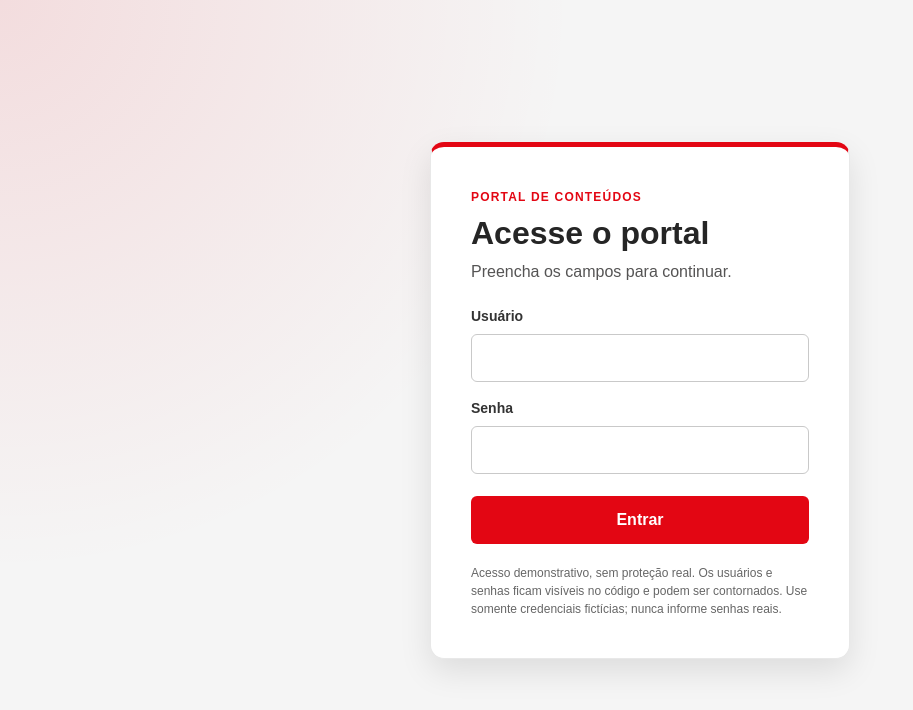
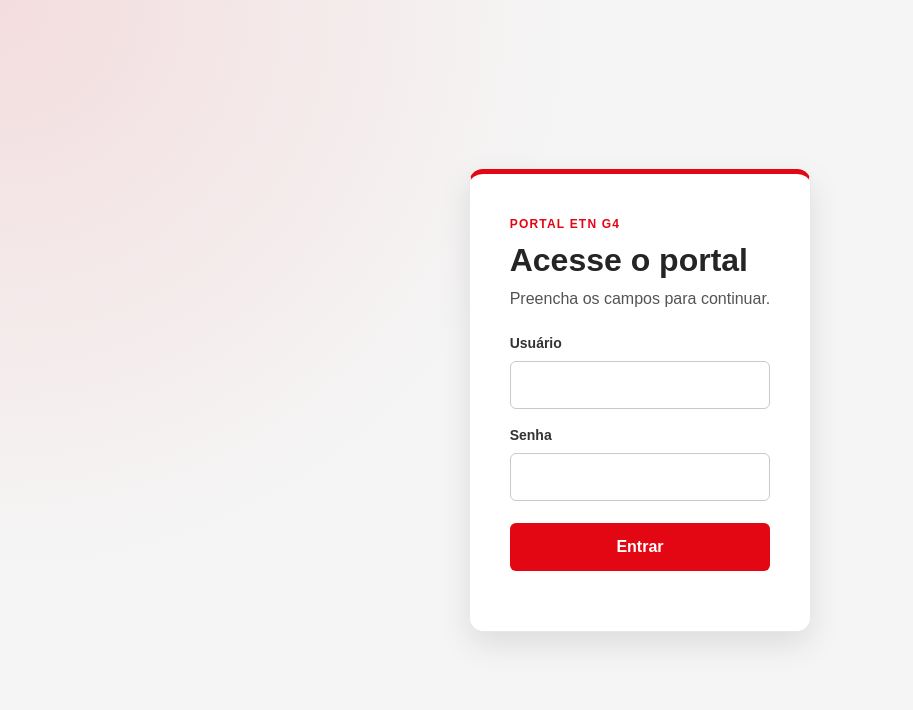
Before and after one commit to felipeclarofmf-beep/G4_ETN, a plain HTML site: page index.html in a window 1280 px wide. Shown: the whole page, without its empty margins (0-913 px from the left). Drawn offline with Linux system fonts and the light colour scheme.

Commit message:
Add files via upload

```diff
--- a/index.html
+++ b/index.html
@@ -18,7 +18,7 @@
       aria-labelledby="login-title"
     >
       <div class="login-card">
-        <span class="login-eyebrow">Portal de conteúdos</span>
+        <span class="login-eyebrow">Portal ETN G4</span>
         <h1 id="login-title">Acesse o portal</h1>
         <p class="login-intro">Preencha os campos para continuar.</p>
         <form class="login-form" id="login-form" novalidate>
@@ -47,11 +47,7 @@
           hidden
           style="display: none"
         ></p>
-        <p class="login-notice" id="login-notice">
-          Acesso demonstrativo, sem proteção real. Os usuários e senhas ficam
-          visíveis no código e podem ser contornados. Use somente credenciais
-          fictícias; nunca informe senhas reais.
-        </p>
+        <p class="login-notice" id="login-notice"></p>
       </div>
     </section>
     <header hidden style="display: none">
@@ -482,7 +478,7 @@
           }
         } catch (error) {
           setLoginError(
-            "O navegador bloqueou o armazenamento desta sessão. Permita o armazenamento e recarregue a página."
+            "O navegador bloqueou o armazenamento desta sessão. Permita o armazenamento e recarregue a página.",
           );
         }
       }
@@ -525,7 +521,7 @@
           window.sessionStorage.setItem(sessionAccessKey, "true");
         } catch (error) {
           setLoginError(
-            "Não foi possível manter seu acesso nesta sessão. Permita o armazenamento no navegador e tente novamente."
+            "Não foi possível manter seu acesso nesta sessão. Permita o armazenamento no navegador e tente novamente.",
           );
           return;
         }
```
